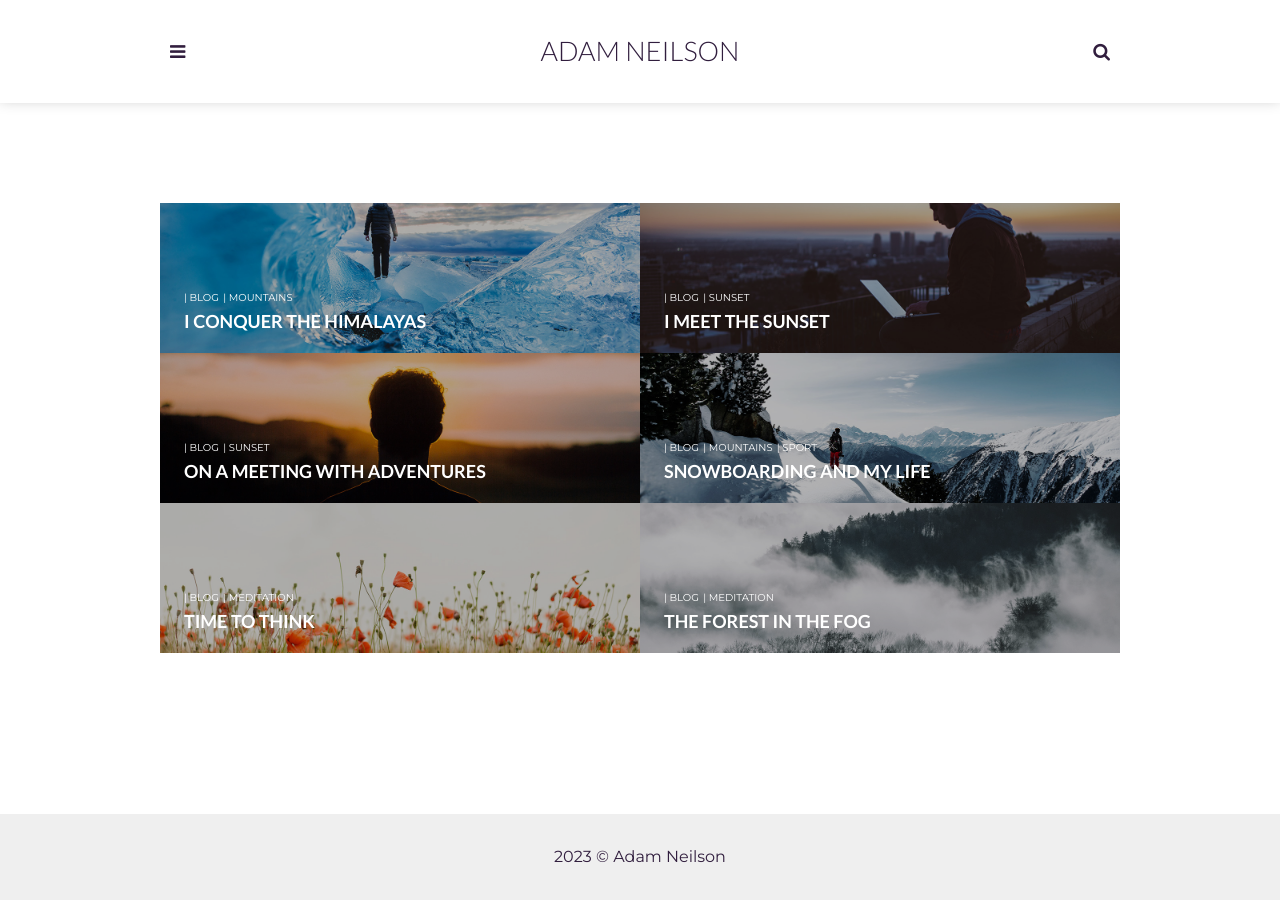
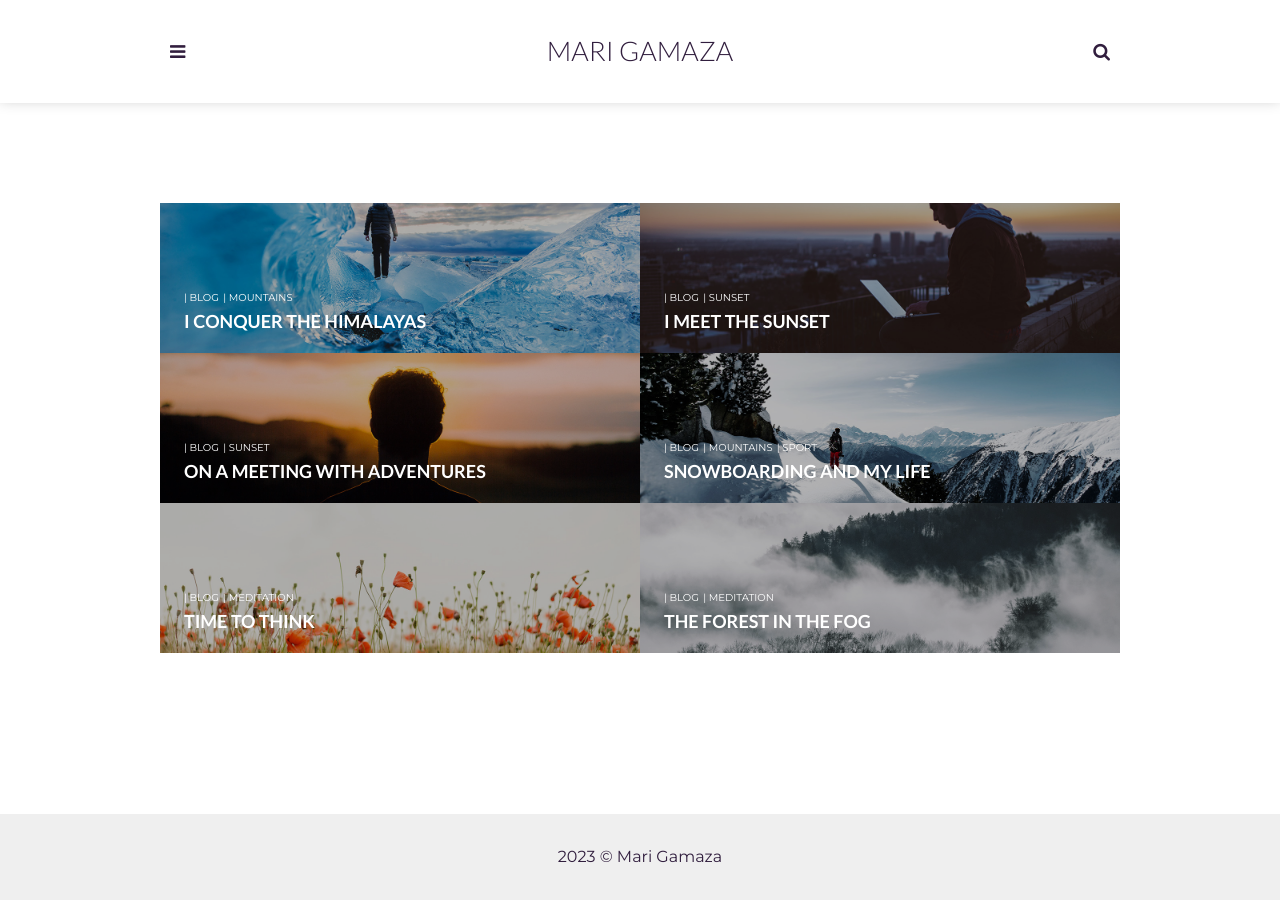
Before and after one commit to marigamaza/Adam-blog, a Jekyll site: the page built from index.html, in a window 1280 px wide. Built offline with Jekyll 4.4.1, drawn with Linux system fonts in a browser that asks for light colours; the list of posts is cut into pages by our own code.

Commit message:
Update _config.yml

```diff
--- a/_config.yml
+++ b/_config.yml
@@ -1,5 +1,5 @@
-title: My personal blog - Adam Neilson
-email: your-email@domain.com
+title: My personal blog - MariAngeles Gamaza
+email: mari.gamaza@ieo.csic.es
 description: > # this means to ignore newlines until "baseurl:"
   Write an awesome description for your new site here. You can edit this
   line in _config.yml. It will appear in your document head meta (for
@@ -9,9 +9,9 @@ baseurl: "/adam-blog" # the subpath of your site, e.g. /blog
 url: "" # the base hostname & protocol for your site, e.g. http://example.com
 
 # Author settings
-author: Adam Neilson # add your name
-author-pic: adam-face.jpg
-about-author: My name is Adam Neilson. I’m a full-time adventure travel blogger and photographer who’s been exploring the world for over 2 years.
+author: Mari Gamaza # add your name
+author-pic: mari-face.jpg
+about-author: My name is Mari Gamaza. I’m a full-time adventure travel blogger and photographer who’s been exploring the world for over 2 years.
 
 # Contact links
 email: # Add your Email address
```
